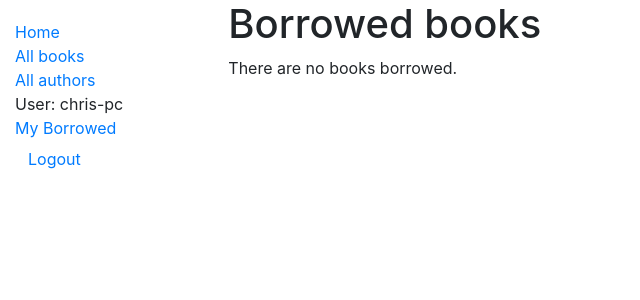
After one commit to ChrisG021/django-tutorial, a Django app: page /catalog/mybooks/ in a window 1280 px wide. The commit adds this page. Shown: the top 300 px of the page, without its empty margins (0-640 px from the left). Run offline with Django 5.2, Linux system fonts and the light colour scheme; a user stored in the database is signed in; data comes from the database, SQL or seed files in the repository; both versions use the stored data as it was after the commit; some libraries are stand-ins or nearby versions.

Commit message:
visualizaçao customizada user

```diff
--- a/catalog/admin.py
+++ b/catalog/admin.py
@@ -34,6 +34,6 @@ class BookInstanceAdmin(admin.ModelAdmin):
         }),
         #coloca um nome em realce no admin
         ('Availability', {
-            'fields': ('status', 'due_back')
+            'fields': ('status', 'due_back','borrower')
         }),
     )
--- a/catalog/templates/base_generic.html
+++ b/catalog/templates/base_generic.html
@@ -22,6 +22,16 @@
               <li><a href="{% url 'index' %}">Home</a></li>
               <li><a href="{% url 'books' %}">All books</a></li>
               <li><a href="{% url 'authors' %}">All authors</a></li>
+              {% if user.is_authenticated %}
+                <li>User: {{ user.get_username }}</li>
+                <li><a href="{% url 'my-borrowed' %}">My Borrowed</a></li>
+                <form action="{% url 'logout' %}" method="post" style="display: inline;">
+                  {% csrf_token %}
+                  <button type="submit" class="btn btn-link">Logout</button>
+                </form>
+              {% else %}
+                <li><a href="{% url 'login'%}?next={{request.path}}">Login</a></li>
+              {% endif %}
             </ul>
           {% endblock %}
         </div>
--- /dev/null
+++ b/catalog/templates/catalog/bookinstance_list_borrowed_user.html
@@ -0,0 +1,19 @@
+{% extends "base_generic.html" %}
+
+{% block content %}
+    <h1>Borrowed books</h1>
+
+    {% if bookinstance_list %}
+    <ul>
+
+      {% for bookinst in bookinstance_list %}
+      <li class="{% if bookinst.is_overdue %}text-danger{% endif %}">
+        <a href="{% url 'book-detail' bookinst.book.pk %}">{{bookinst.book.title}}</a> ({{ bookinst.due_back }})
+      </li>
+      {% endfor %}
+    </ul>
+
+    {% else %}
+      <p>There are no books borrowed.</p>
+    {% endif %}
+{% endblock %}
--- a/catalog/templates/index.html
+++ b/catalog/templates/index.html
@@ -17,8 +17,4 @@
   <p>
     You have visited this page {{ num_visits }} times.
   </p>
-  <form method="post" action="{% url 'logout' %}">
-    {% csrf_token %}
-    <button type="submit">Logout</button>
-  </form>
 {% endblock %}
--- a/catalog/urls.py
+++ b/catalog/urls.py
@@ -9,3 +9,7 @@ urlpatterns = [
     path("authors", views.AuthorListView.as_view(), name ='authors'),
     path("author/<int:pk>", views.author_detail_view , name="author-detail"),
 ]
+
+urlpatterns += [
+    path('mybooks/', views.LoanedBooksByUserListView.as_view(), name='my-borrowed'),
+]
--- a/catalog/views.py
+++ b/catalog/views.py
@@ -43,6 +43,17 @@ def author_detail_view(request,pk):
     return render(request, "catalog/author_detail.html",
                   context={'author':author, 'book_list': Book.objects.filter(author=author)})
 ##sou um genio eu utilizei a função pra gerar a pagina e coloquei no contexto ambos os objteos necessarios
+
+from django.contrib.auth.mixins import LoginRequiredMixin
+
+class LoanedBooksByUserListView(LoginRequiredMixin,generic.ListView):
+    """Generic class-based view listing books on loan to current user."""
+    model = BookInstance
+    template_name ='catalog/bookinstance_list_borrowed_user.html'
+    paginate_by = 10
+
+    def get_queryset(self):
+        return BookInstance.objects.filter(borrower=self.request.user).filter(status__exact='o').order_by('due_back')
 
 
 ########################################################### rest api ######################################
--- a/djangotutorial/settings.py
+++ b/djangotutorial/settings.py
@@ -129,4 +129,3 @@ STATIC_URL = 'static/'
 DEFAULT_AUTO_FIELD = 'django.db.models.BigAutoField'
 
 LOGIN_REDIRECT_URL = '/'
-LOGOUT_REDIRECT_URL = ''
--- a/djangotutorial/urls.py
+++ b/djangotutorial/urls.py
@@ -26,6 +26,7 @@ urlpatterns = [
     path('catalog/', include('catalog.urls')),
     path('', RedirectView.as_view(url='/catalog/', permanent=True)),
     path('accounts/' , include("django.contrib.auth.urls")),
+
 ] + static(settings.STATIC_URL, document_root=settings.STATIC_ROOT)
 
 ################## api ###################################
@@ -51,11 +52,3 @@ urlpatterns += [
 from django.shortcuts import render
 from django.contrib.auth import logout
 from django.urls import path
-
-def custom_logout(request):
-    logout(request)
-    return render(request, 'registration/logged_out.html')
-
-urlpatterns += [
-    path('accounts/logout/', custom_logout, name='logout'),
-]
```
Also changed, not shown: catalog/models.py (+9 -1 lines), catalog/migrations/0005_bookinstance_borrower.py (added), db.sqlite3.
